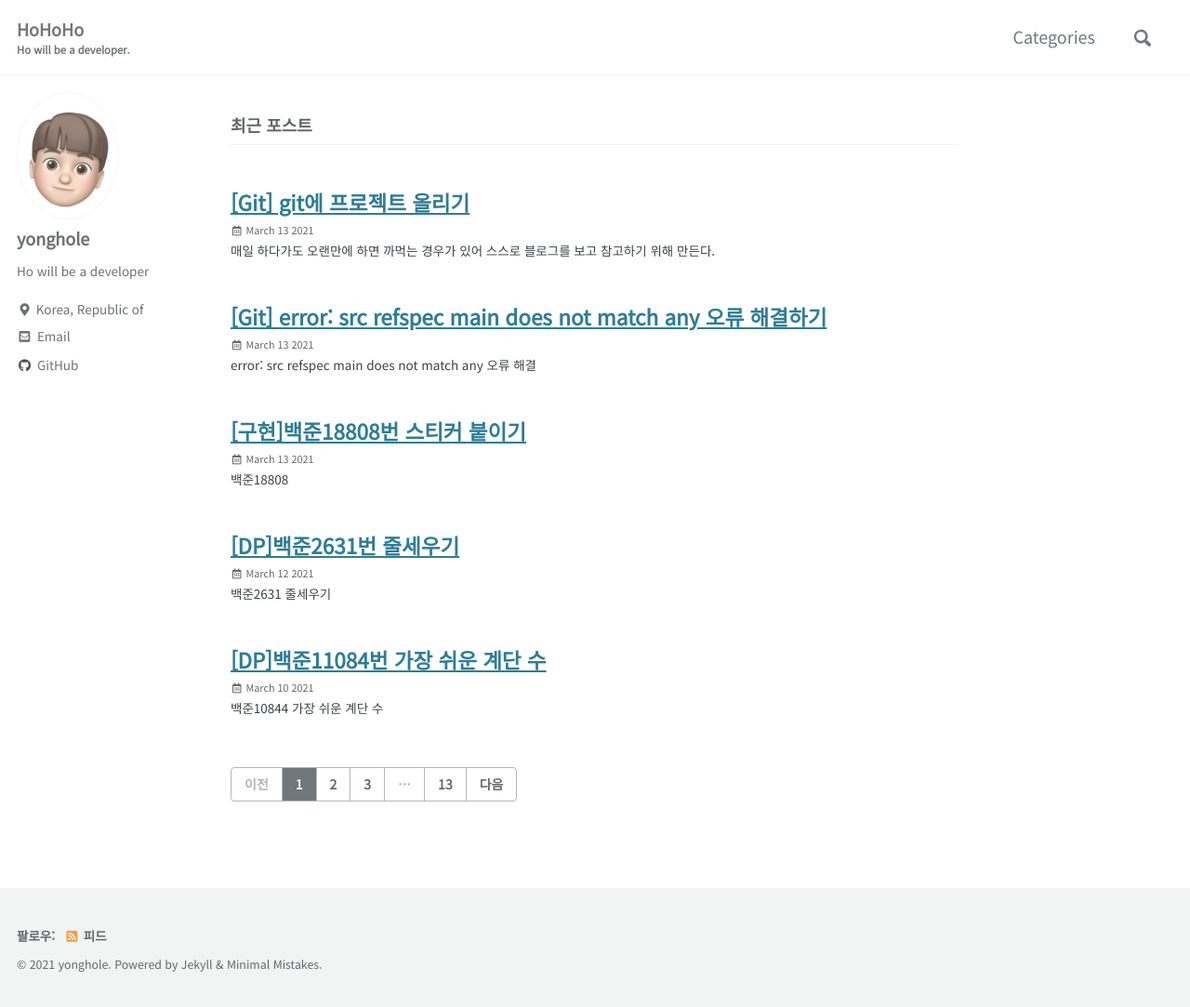
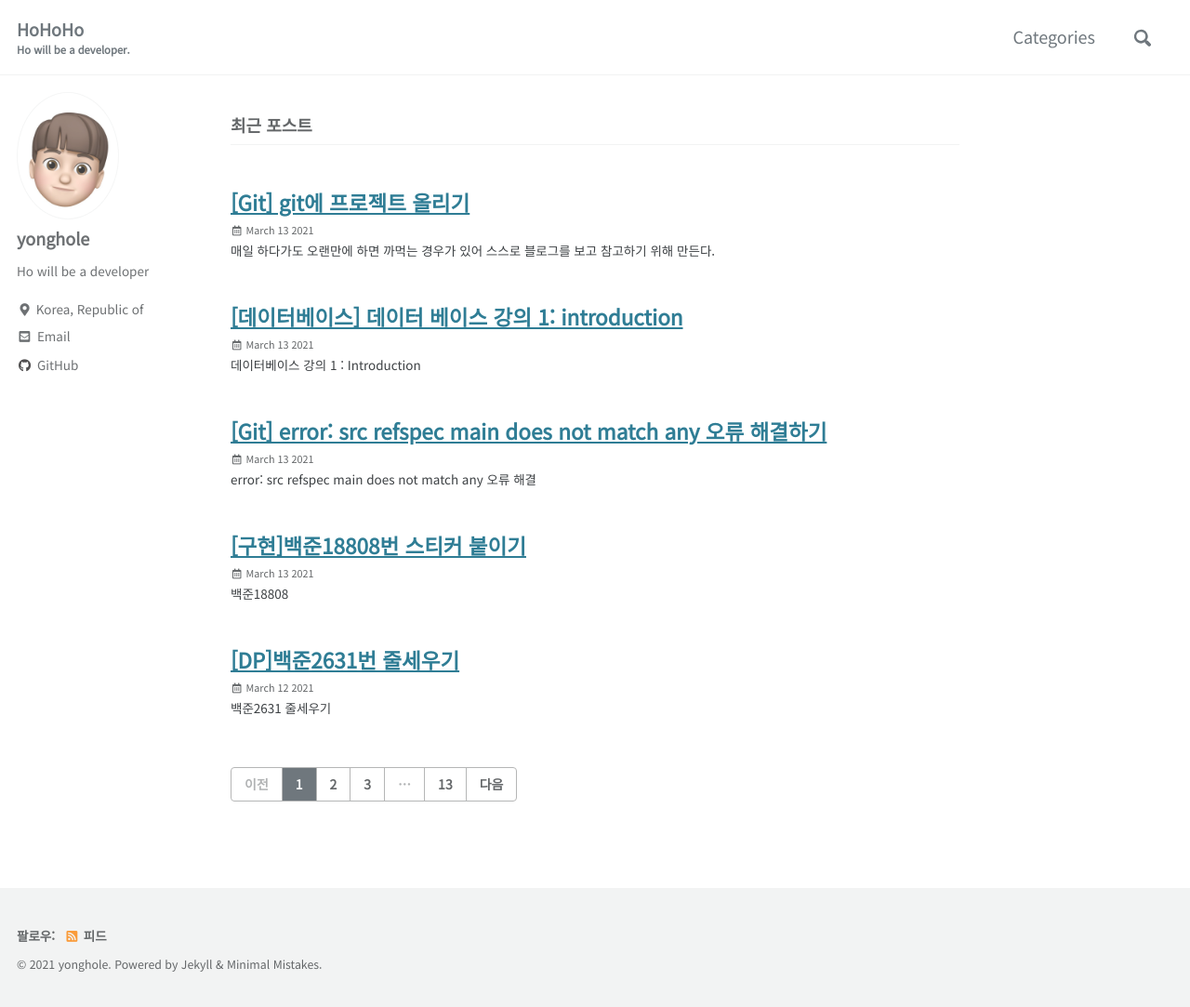
Before and after one commit to yonghole/yonghole.github.io, a Jekyll site: the page built from index.html, in a window 1280 px wide and 1083 px high. Shown: the whole window at 93% size. Built offline with Jekyll 4.4.1, drawn with Linux system fonts in a browser that asks for light colours; cached includes are drawn as plain includes; the list of posts is cut into pages by our own code.

Commit message:
Update and rename 데이터베이스 강의 1 Introduction ddbe6eed11894d90b1c6a28b75082407.md to 2021-03-16-db1.md

```diff
--- a/_posts/데이터베이스 강의 1 Introduction ddbe6eed11894d90b1c6a28b75082407.md
+++ b/_posts/2021-03-16-db1.md
@@ -1,3 +1,9 @@
+---
+title: "[데이터베이스] 데이터 베이스 강의 1: introduction "
+date: 2021-03-13 04:56:40
+categories: Git
+---
+
 # 데이터베이스 강의 1 : Introduction
 
 ## DBMS
```
Also changed, not shown: other parts of _posts/2021-03-16-db1.md (+1 -1 lines).
